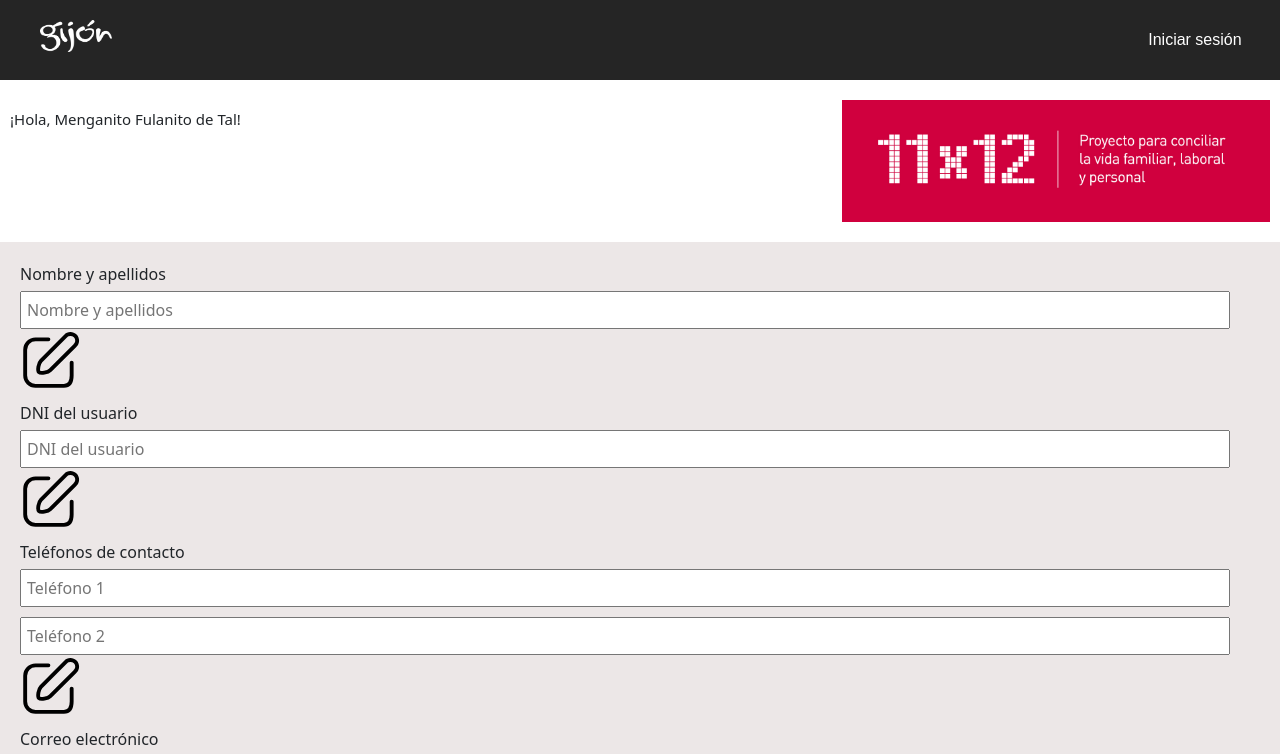
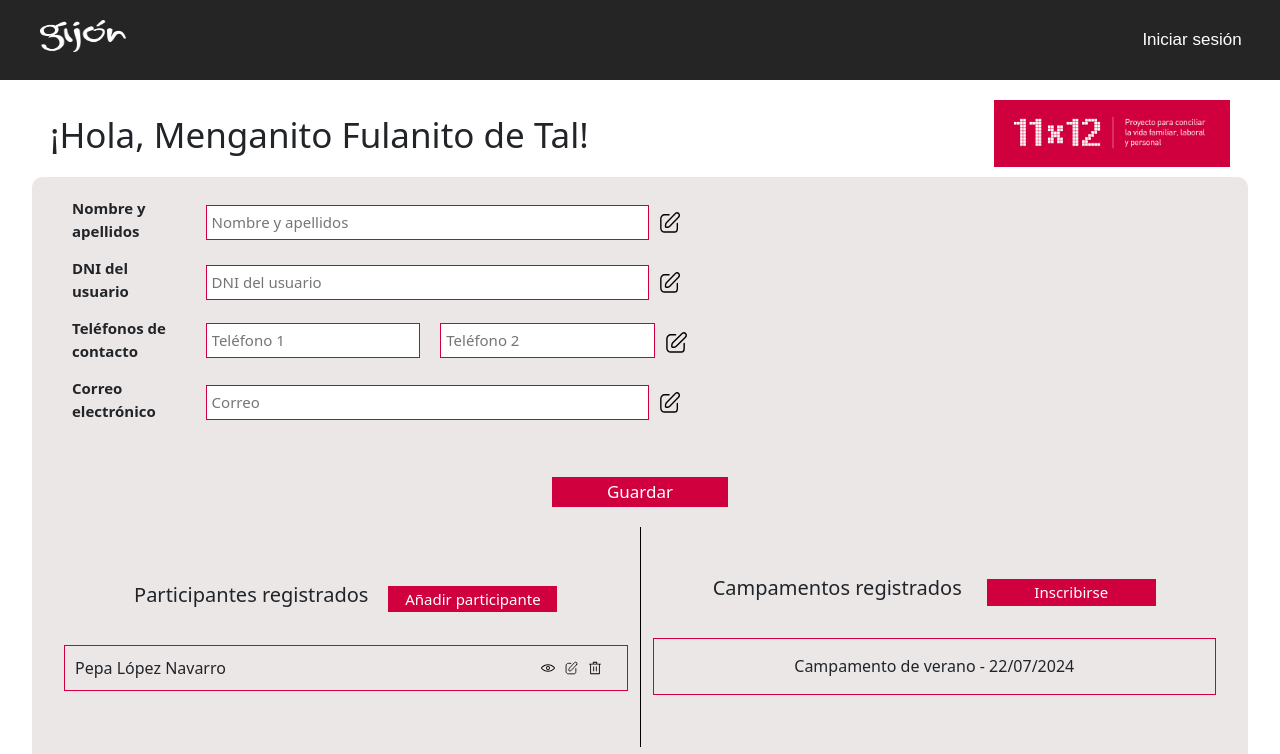
Before and after one commit to luispardosuarez/Project11x12-Frontend-Team1-Gijon23_24-1, a Vue app: page /user in a window 1280 px wide. Shown: the top 754 px of the page. Built offline with nearby package versions, Linux system fonts and the light colour scheme.

Commit message:
user dashboard design done

```diff
--- a/src/components/general/Header.vue
+++ b/src/components/general/Header.vue
@@ -61,6 +61,7 @@ const isLoggedIn = ref(false);
     align-items: center;
     gap: 1rem;
     margin-right: 15px;
+    font-size: 15px;
 }
 
 .headerLinkLogged {
@@ -69,7 +70,7 @@ const isLoggedIn = ref(false);
     justify-content: space-between;
 
     img {
-        width: 70%;
+        width: 40%;
     }
 }
 
@@ -84,20 +85,33 @@ img {
 
 @media only screen and (min-width: 768px){
     .logo {
-        width: 40%;
+        width: 45%;
         margin-left: 20px;
-        padding: 20px;
+        padding: 25px;
     }
 
     .headerLink {
         margin-right: 3%;
+        font-size: 20px;
     }
 
     .headerLinkLogged {
 
         img {
-            width: 40%;
+            width: 35%;
         }
     }
 }
+
+@media only screen and (min-width : 992px) {
+
+    .logo {
+        width: 45%;
+        padding: 20px;
+    }
+
+    .headerLink {
+        font-size: 17px;
+    }
+}
 </style>
--- a/src/components/user/UserDashboard.vue
+++ b/src/components/user/UserDashboard.vue
@@ -20,7 +20,7 @@
 
     <label input="Nombre y apellidos">Nombre y apellidos</label>
     <input type="Nombre y apellidos" placeholder="Nombre y apellidos">
-    <img src="../../assets/icons/edit.svg">
+    <img class="editIcon" src="../../assets/icons/edit.svg">
 
     </div>
 
@@ -28,15 +28,15 @@
 
     <label input="DNI">DNI del usuario</label>
     <input type="DNI" placeholder="DNI del usuario">
-    <img src="../../assets/icons/edit.svg">
+    <img class="editIcon" src="../../assets/icons/edit.svg">
 
     </div>
 
     <div class="inputGroup">
 
     <label input="Teléfonos">Teléfonos de contacto</label>
-    <input class="telephone1" type="Teléfonos" placeholder="Teléfono 1"> <input type="Teléfonos" placeholder="Teléfono 2">
-    <img src="../../assets/icons/edit.svg">
+    <input class="telephone1" type="Teléfonos" placeholder="Teléfono 1"> <input class="telephone2" type="Teléfonos" placeholder="Teléfono 2">
+    <img class="editIcon" src="../../assets/icons/edit.svg">
 
     </div>
 
@@ -44,7 +44,7 @@
 
     <label input="Correo">Correo electrónico</label>
     <input type="Correo" placeholder="Correo">
-    <img src="../../assets/icons/edit.svg">
+    <img class="editIcon" src="../../assets/icons/edit.svg">
 
     </div>
 
@@ -54,15 +54,15 @@
         <button class="saveButton">Guardar</button>
     </div>
 
-
-    <div id="participantsContainer">
+<div class="registeredContainer">
+    <div id="participantsContainer" class="container">
 
         <div class="participants">
             <h6>Participantes registrados</h6>
             <button class="addParticipant">Añadir participante</button>
         </div>
 
-        <div id="registeredParticipant">
+        <div id="registeredParticipant" class="registeredItem">
 
             <p>Pepa López Navarro</p>
 
@@ -77,14 +77,16 @@
 
     </div>
 
-    <div id="campsContainer">
+    <div class="separator"></div>
+
+    <div id="campsContainer" class="container">
 
         <div class="camps">
             <h6>Campamentos registrados</h6>
             <button class="addCamp">Inscribirse</button>
         </div>
 
-        <div class="registeredCamp">
+        <div class="registeredCamp registeredItem">
 
             <p>Campamento de verano - 22/07/2024</p>
 
@@ -93,6 +95,7 @@
 
     </div>
 
+    </div>
 </div>
 
 
@@ -133,6 +136,7 @@
         padding: 5px;
         width: calc(100% - 30px);
         margin-right: 10px;
+        border: 1px solid $red;
     }
 
     .telephone1 {
@@ -206,7 +210,7 @@
 .camps {
     display: flex;
     justify-content: center;
-    margin-top: 30px;
+    margin-top: 18px;
     gap: 10px;
 
     h6 {
@@ -239,26 +243,193 @@
     padding: 20px;
 }
 
+.registeredItem {
+    width: 100%;
+    margin-top: 30px;
+
+    p {
+        margin-top: 15px;
+    }
+}
 
 // Tablet
 
-@media only screen and (min-width: 576px) and (max-width: 767px) {
+@media only screen and (min-width : 768px) {
     .userWelcome {
         h3 {
-            font-size: 50px;
+            font-size: 30px;
+            margin-left: 20px;
+            margin-top: 15px;
         }
         img {
-            width: 100%;
+            width: 35%;
         }
     }
 
     .userDashboard {
         .inputGroup {
             input {
-                width: calc(50% - 20px);
+                width: calc(100% - 80px);
+                font-size: 20px;
             }
+
+            label {
+                font-size: 20px;
+            }
+        }
+    }
+
+    .saveButton {
+        font-size: 50px;
+        margin-top: 40px;
+    }
+
+    .participantIcons {
+           width: 40%;
+        }
+
+    .participants {
+
+        margin-top: 70px;
+
+        h6 {
+            font-size: 20px;
+        }
+
+        .addParticipant {
+            width: 30%;
+            margin-left: 10px;
+        }
+    }
+
+    .camps {
+        h6 {
+            font-size: 20px;
+        }
+
+        .addCamp {
+            width: 30%;
+            margin-left: 15px;
         }
     }
 }
 
+
+// Desktop
+
+
+@media only screen and (min-width: 992px) {
+    #bottomContainer {
+        width: 95%;
+        margin: 0 auto;
+        border-radius: 10px;
+        margin-bottom: 86px;
+    }
+
+    .userDashboard {
+        max-width: 100%;
+        width: 100%;
+        margin: 0 auto;
+        padding: 0 20px;
+    }
+
+    .userWelcome {
+        display: flex;
+        justify-content: space-between;
+        align-items: center;
+
+        img {
+            width: 20%;
+            margin-right: 40px;
+        }
+
+        h3 {
+            font-size: 35px;
+            margin-left: 40px;
+            margin-top: 10px;
+        }
+    }
+
+    .userDashboard {
+        .inputGroup {
+            display: flex;
+            align-items: center;
+
+            label {
+                width: 10%;
+                margin-right: 20px;
+                font-size: 15px;
+                font-weight: bold;
+            }
+
+            input {
+                width: 39%;
+                font-size: 15px;
+                margin-right: 10px;
+            }
+
+            .editIcon {
+                width: 2%;
+            }
+
+            .telephone1,
+            .telephone2 {
+                width: 18.9%;
+                margin-bottom: 4px;
+            }
+
+            .telephone2 {
+                margin-left: 10px;
+            }
+        }
+    }
+
+    .buttonContainer {
+        display: flex;
+        justify-content: center;
+
+        .saveButton {
+            width: 15%;
+            background-color: $red;
+            color: white;
+            font-size: 17px;
+            border: 1px solid $red;
+        }
+    }
+
+    #registeredParticipant {
+        margin-bottom: 50px;
+    }
+
+    .registeredContainer {
+        display: flex;
+        flex-direction: row;
+        justify-content: space-between;
+        align-items: center;
+    }
+
+    #participantsContainer,
+    #campsContainer {
+        width: 50%;
+    }
+
+    .participants,
+    .camps {
+        display: flex;
+        flex-direction: row;
+        align-items: center;
+    }
+
+    .separator {
+        display: block;
+        width: 1px;
+        height: 220px;
+        background-color: black;
+        margin-top: 20px;
+    }
+
+    .participantIcons {
+        width: 27%;
+    }
+}
 </style>
--- a/src/views/UserDashboardView.vue
+++ b/src/views/UserDashboardView.vue
@@ -1,7 +1,5 @@
 <script setup>
-
 import UserDashboard from '@/components/user/UserDashboard.vue';
-
 </script>
 
 <template>
```
